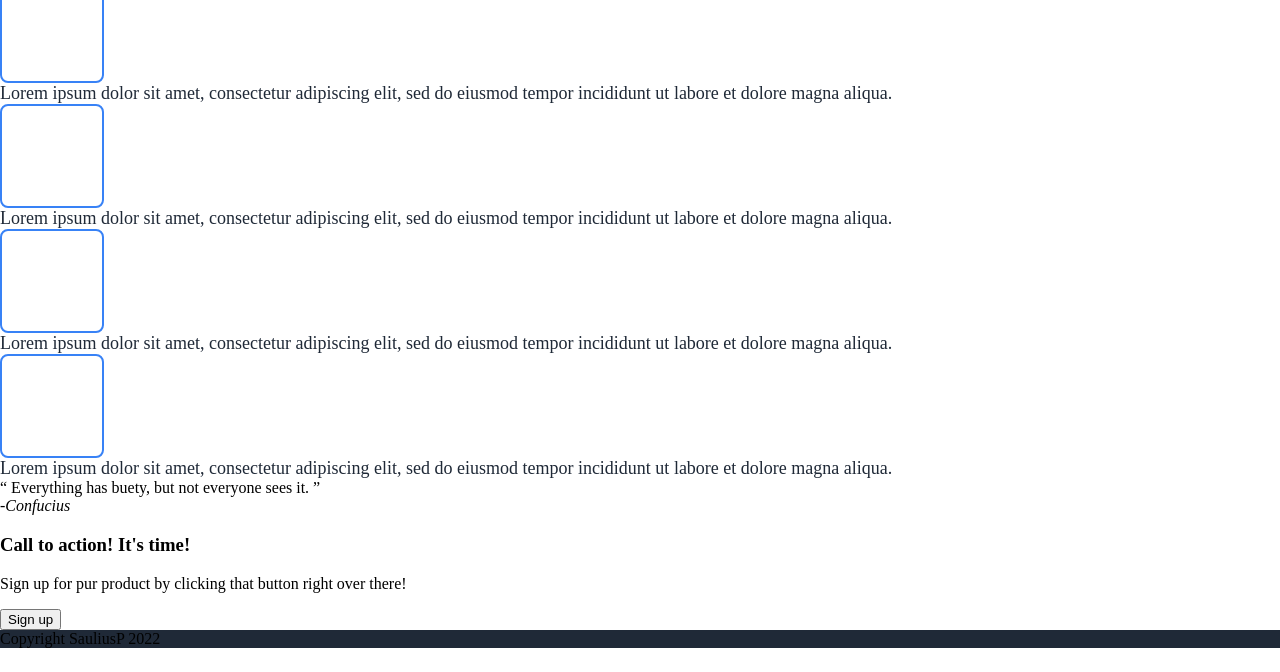
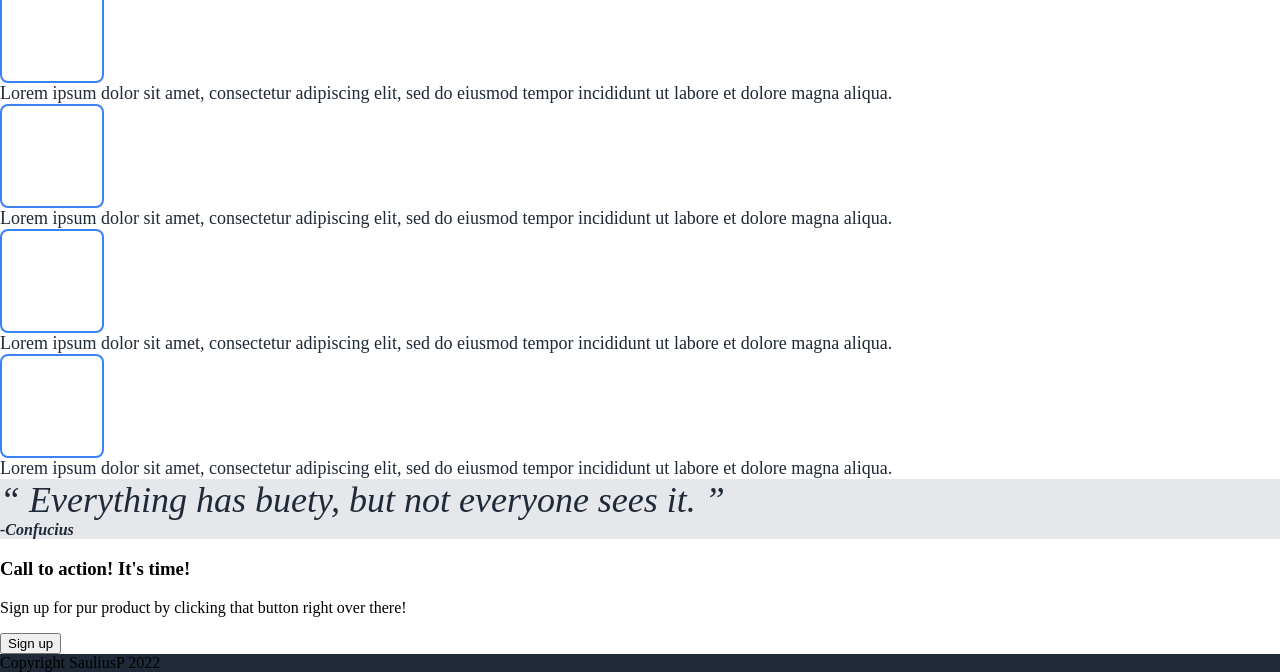
Before and after one commit to SauliusPetr/landing-page, a plain HTML site: page index.html in a window 1280 px wide. Shown: the part 577-1249 px from the top of the page. Before the commit the page ends 1225 px from the top, so only its background shows below. Drawn offline with Linux system fonts and the light colour scheme.

Commit message:
Add style(color,font,..) to content section-two

```diff
--- a/style/style.css
+++ b/style/style.css
@@ -72,3 +72,24 @@ body{
     border: 2px solid #3882f6;
     border-radius: 8px;
 }
+
+
+/* ------------- */
+
+.section.two{
+    background-color: #e5e7eb;
+}
+
+.section.two .quote{
+    font-size: 36px;
+    color:#1f2937;
+    font-style: italic;
+    font-weight: lighter;
+}
+
+.section.two .author{
+    font-weight: bold;
+    color:#1f2937;
+}
+
+/* ------------- */
```
